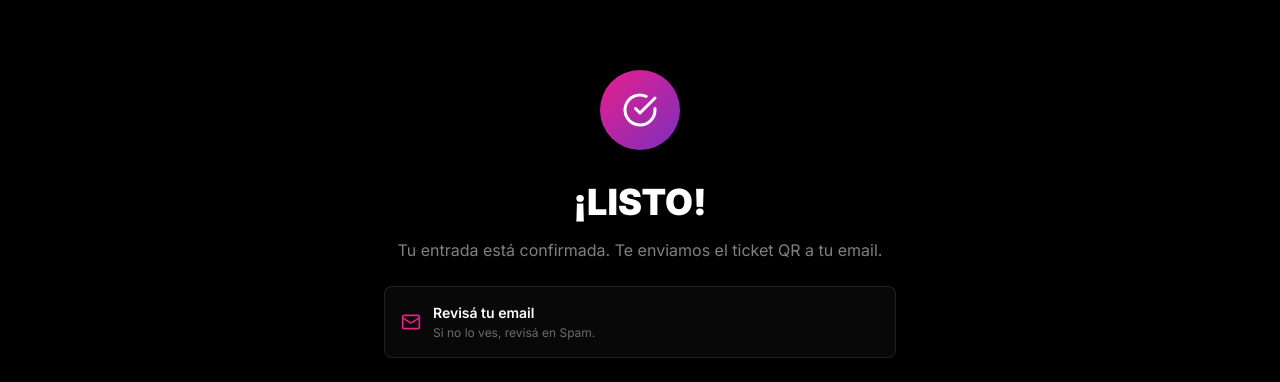
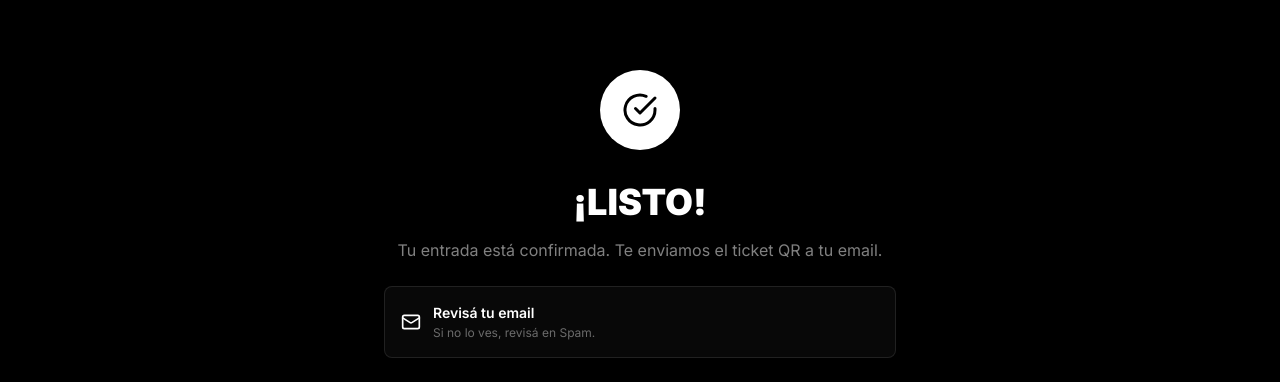
Before and after one commit to danirodriguezask-design/sonum-web, a Next.js app: page /success in a window 1280 px wide. Shown: the part 171-553 px from the top of the page. Built offline with nearby package versions, Linux system fonts and the light colour scheme; no server answers.

Commit message:
Update page.tsx

```diff
--- a/app/success/page.tsx
+++ b/app/success/page.tsx
@@ -31,7 +31,7 @@ export default async function SuccessPage({ searchParams }: Props) {
               <Clock size={36} className="text-yellow-500" />
             </div>
           ) : (
-            <div className="w-20 h-20 rounded-full bg-gradient-to-br from-[#E91E8C] to-[#7B2FBE] flex items-center justify-center">
+            <div className="w-20 h-20 rounded-full bg-white text-black flex items-center justify-center">
               <CheckCircle size={36} />
             </div>
           )}
@@ -63,7 +63,7 @@ export default async function SuccessPage({ searchParams }: Props) {
         {/* Email notice */}
         {!isPending && !isMesa && (
           <div className="flex items-center gap-3 bg-white/[0.03] border border-white/10 rounded-lg p-4 mb-8 text-left">
-            <Mail size={20} className="text-[#E91E8C] flex-shrink-0" />
+            <Mail size={20} className="text-[#FFFFFF] flex-shrink-0" />
             <div>
               <div className="text-sm font-semibold">Revisá tu email</div>
               {order && (
```
